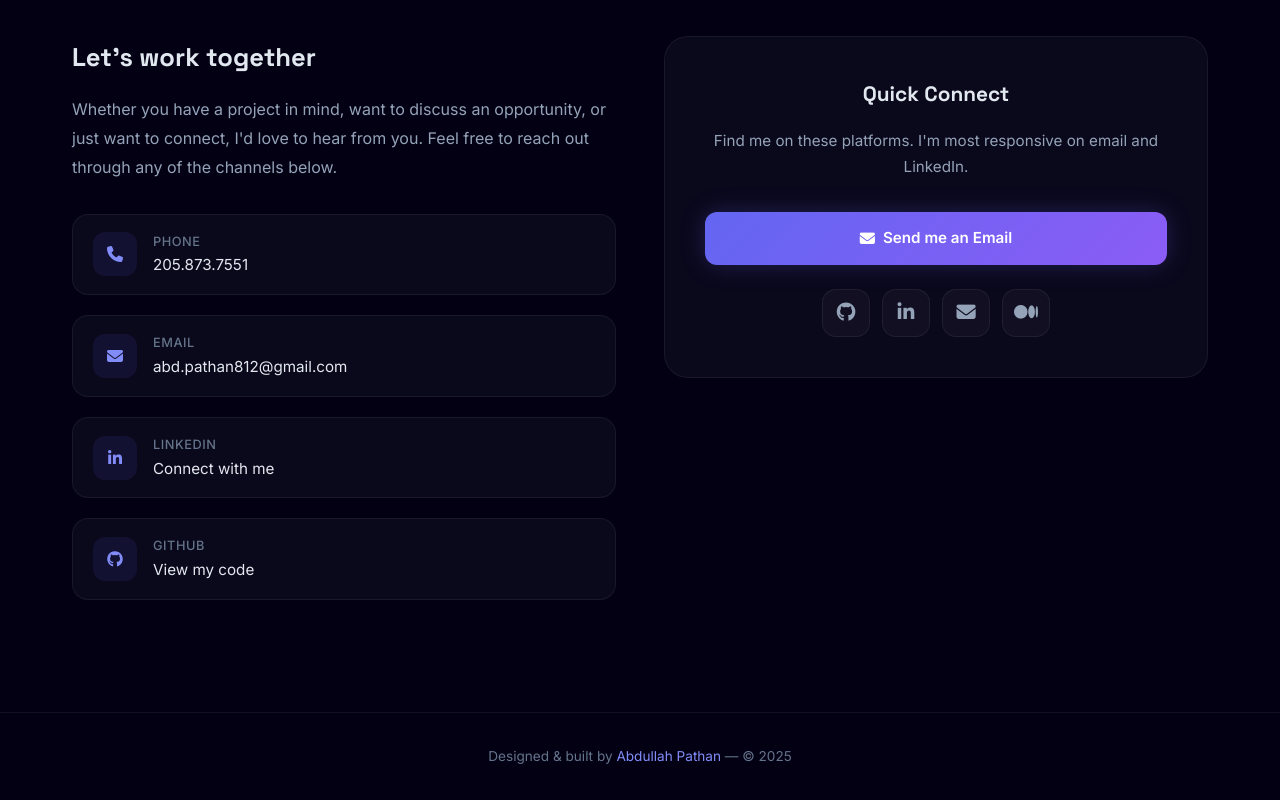
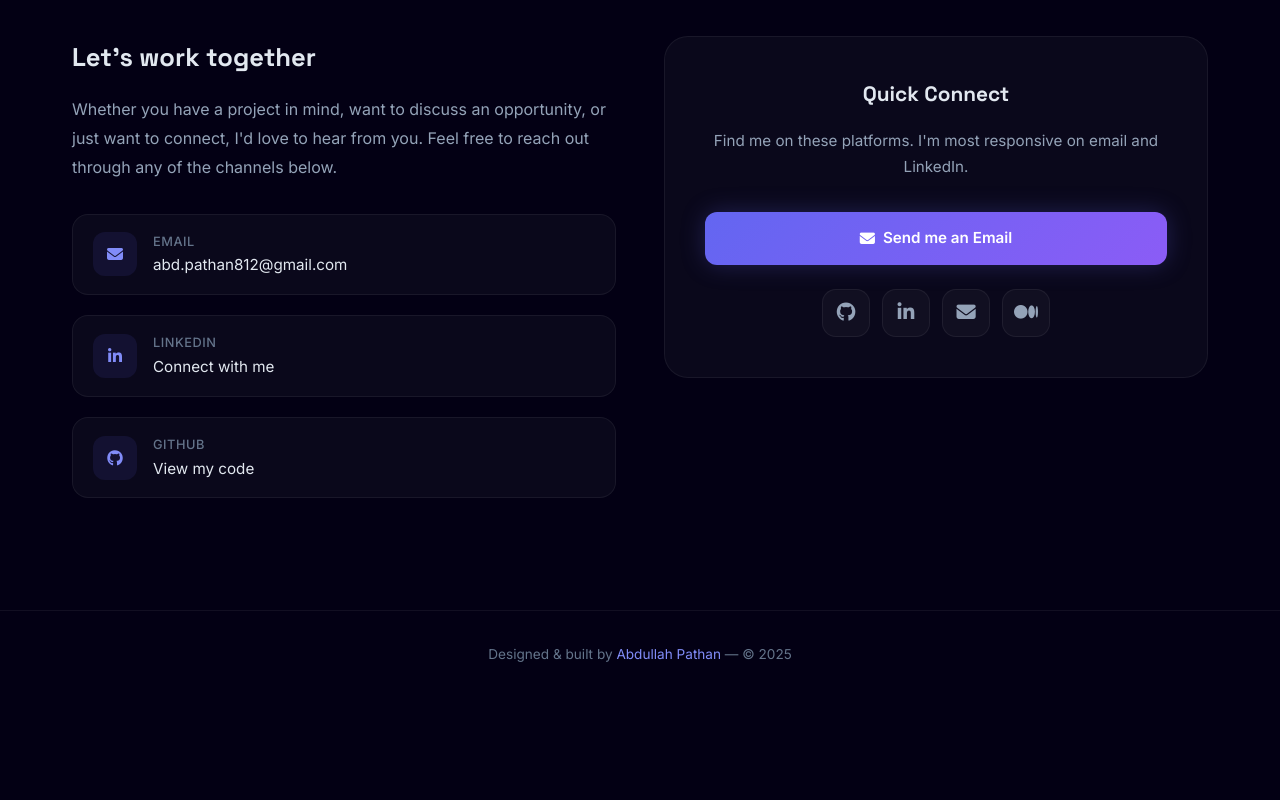
Before and after one commit to Abd-pathan/PORTFOLIO, a plain HTML site: page index.html in a window 1280 px wide. Shown: the part 7235-8035 px from the top of the page. After the commit the page ends 7934 px from the top, so only its background shows below. Drawn offline with nearby package versions, Linux system fonts and the light colour scheme.

Commit message:
Removed Mob No.

```diff
--- a/index.html
+++ b/index.html
@@ -1962,13 +1962,6 @@
                     <p>Whether you have a project in mind, want to discuss an opportunity, or just want to connect, I'd love to hear from you. Feel free to reach out through any of the channels below.</p>
 
                     <div class="contact-list">
-                        <a href="tel:+12058737552" class="contact-item">
-                            <div class="contact-item-icon"><i class="fa-solid fa-phone"></i></div>
-                            <div class="contact-item-text">
-                                <h4>Phone</h4>
-                                <p>205.873.7551</p>
-                            </div>
-                        </a>
                         <a href="mailto:abd.pathan812@gmail.com" class="contact-item">
                             <div class="contact-item-icon"><i class="fa-solid fa-envelope"></i></div>
                             <div class="contact-item-text">
```
